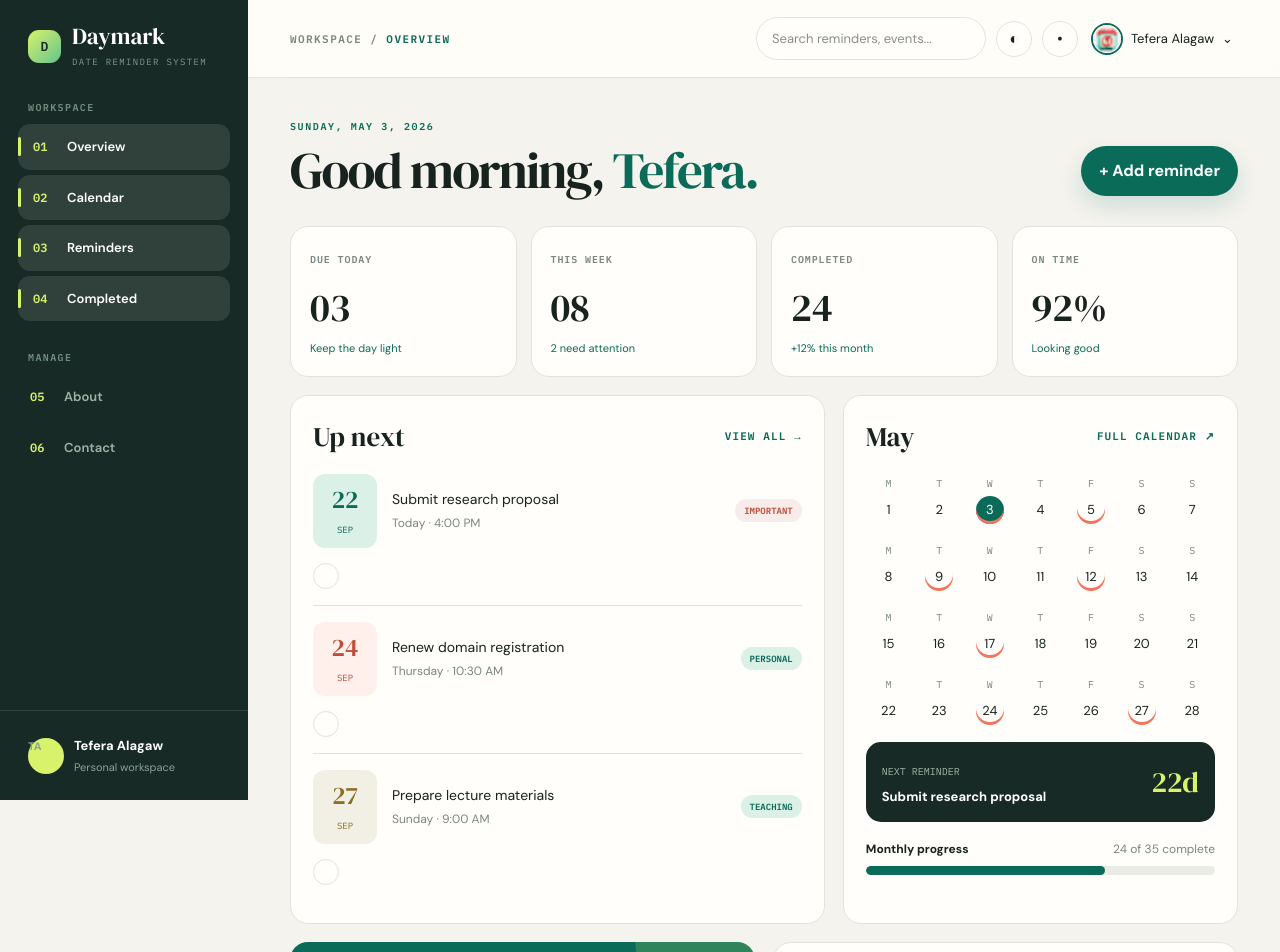
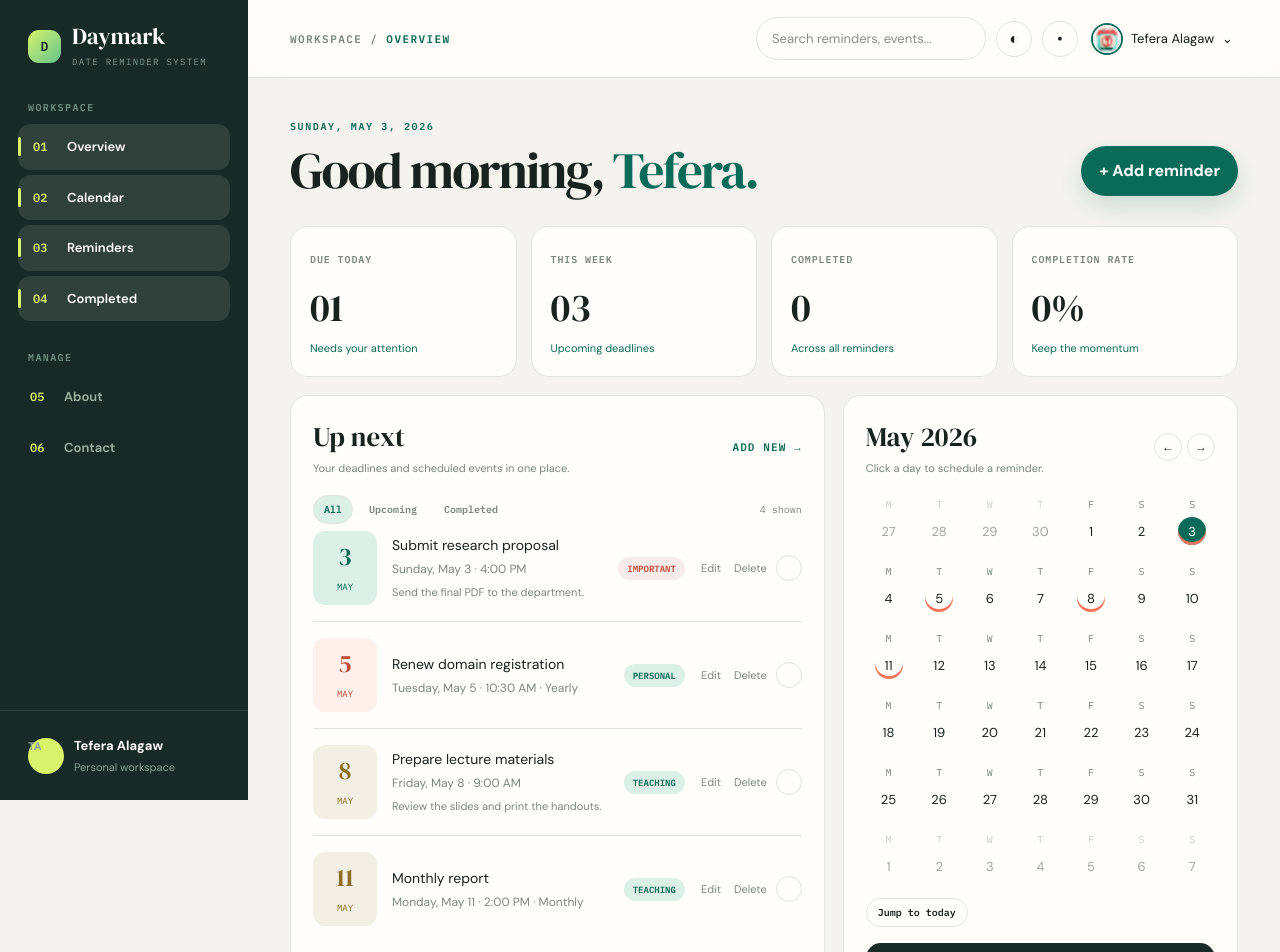
Before and after one commit to Tefe-Ala/Date_Reminder_System, a Vue app: page /home in a window 1280 px wide. Shown: the top 952 px of the page. Built offline with nearby package versions, Linux system fonts and the light colour scheme.

Commit message:
Update Home.vue

```diff
--- a/src/views/Home.vue
+++ b/src/views/Home.vue
@@ -5,58 +5,68 @@
         <p class="kicker">{{ dateLabel }}</p>
         <h1>Good morning, <em>Tefera.</em></h1>
       </div>
-      <button class="primary-button" @click="showModal = true">+ Add reminder</button>
+      <button class="primary-button" @click="openNewReminder()">+ Add reminder</button>
     </section>
 
     <section id="completed" class="metric-grid" aria-label="Reminder summary">
-      <article class="metric-card"><span class="metric-label">Due today</span><strong class="metric-value">03</strong><span class="metric-note">Keep the day light</span></article>
-      <article class="metric-card"><span class="metric-label">This week</span><strong class="metric-value">08</strong><span class="metric-note">2 need attention</span></article>
-      <article class="metric-card"><span class="metric-label">Completed</span><strong class="metric-value">{{ completedCount }}</strong><span class="metric-note">+12% this month</span></article>
-      <article class="metric-card"><span class="metric-label">On time</span><strong class="metric-value">92%</strong><span class="metric-note">Looking good</span></article>
+      <article class="metric-card"><span class="metric-label">Due today</span><strong class="metric-value">{{ String(dueToday.length).padStart(2, '0') }}</strong><span class="metric-note">{{ dueToday.length ? 'Needs your attention' : 'Nothing urgent' }}</span></article>
+      <article class="metric-card"><span class="metric-label">This week</span><strong class="metric-value">{{ String(thisWeek.length).padStart(2, '0') }}</strong><span class="metric-note">Upcoming deadlines</span></article>
+      <article class="metric-card"><span class="metric-label">Completed</span><strong class="metric-value">{{ completedCount }}</strong><span class="metric-note">Across all reminders</span></article>
+      <article class="metric-card"><span class="metric-label">Completion rate</span><strong class="metric-value">{{ completionRate }}%</strong><span class="metric-note">Keep the momentum</span></article>
     </section>
 
     <div class="dashboard-grid">
       <section id="reminders" class="content-panel">
-        <div class="panel-heading"><h2>Up next</h2><button class="panel-link" @click="showModal = true">View all →</button></div>
-        <div class="agenda">
-          <article v-for="reminder in reminders" :key="reminder.id" class="reminder-row">
-            <div class="reminder-date" :class="reminder.tone"><strong>{{ reminder.date }}</strong><span>{{ reminder.month }}</span></div>
-            <div class="reminder-copy"><h3 :style="reminder.done ? 'text-decoration: line-through; opacity: .5' : ''">{{ reminder.title }}</h3><p>{{ reminder.when }}</p></div>
-            <span class="tag" :class="{ green: reminder.tag !== 'Important' }">{{ reminder.tag }}</span>
-            <button class="complete-button" :class="{ done: reminder.done }" :aria-label="`Mark ${reminder.title} complete`" @click="toggleComplete(reminder)">{{ reminder.done ? '✓' : ' ' }}</button>
+        <div class="panel-heading"><div><h2>Up next</h2><p class="panel-subtitle">Your deadlines and scheduled events in one place.</p></div><button class="panel-link" @click="openNewReminder()">Add new →</button></div>
+        <div class="reminder-toolbar">
+          <div class="filter-buttons" role="group" aria-label="Filter reminders">
+            <button v-for="option in filterOptions" :key="option.value" :class="{ active: filter === option.value }" @click="filter = option.value">{{ option.label }}</button>
+          </div>
+          <span class="result-count">{{ visibleReminders.length }} shown</span>
+        </div>
+        <div v-if="!visibleReminders.length" class="empty-state">
+          <strong>No reminders match this view.</strong>
+          <p>Try another filter or add a new reminder to get started.</p>
+          <button class="secondary-button" @click="openNewReminder()">Create reminder</button>
+        </div>
+        <div v-else class="agenda">
+          <article v-for="reminder in visibleReminders" :key="reminder.id" class="reminder-row" :class="{ 'is-done': reminder.done }">
+            <div class="reminder-date" :class="reminderTone(reminder.tag)"><strong>{{ formatDay(reminder.date) }}</strong><span>{{ formatMonth(reminder.date) }}</span></div>
+            <div class="reminder-copy"><h3>{{ reminder.title }}</h3><p>{{ whenLabel(reminder) }}<span v-if="reminder.repeat !== 'None'"> · {{ reminder.repeat }}</span></p><p v-if="reminder.notes" class="reminder-notes">{{ reminder.notes }}</p></div>
+            <div class="reminder-side"><span class="tag" :class="{ green: reminder.tag !== 'Important' }">{{ reminder.tag }}</span><div class="reminder-actions"><button class="action-button" :aria-label="`Edit ${reminder.title}`" @click="editReminder(reminder)">Edit</button><button class="action-button danger" :aria-label="`Delete ${reminder.title}`" @click="deleteReminder(reminder)">Delete</button><button class="complete-button" :class="{ done: reminder.done }" :aria-label="`Mark ${reminder.title} complete`" @click="store.toggleComplete(reminder.id)">{{ reminder.done ? '✓' : '' }}</button></div></div>
           </article>
         </div>
       </section>
 
       <section id="calendar" class="content-panel">
-        <div class="panel-heading"><h2>{{ monthLabel }}</h2><button class="panel-link">Full calendar ↗</button></div>
-        <div v-for="week in calendarWeeks" :key="week[0].date" class="calendar-week">
-          <div v-for="day in week" :key="day.date" class="calendar-day" :class="{ today: day.date === today, 'has-event': eventDates.includes(day.date) }">
-            {{ day.label }}<strong>{{ day.date }}</strong>
-          </div>
+        <div class="panel-heading"><div><h2>{{ monthLabel }}</h2><p class="panel-subtitle">Click a day to schedule a reminder.</p></div><div class="calendar-controls"><button class="calendar-button" aria-label="Previous month" @click="store.setMonth(-1)">←</button><button class="calendar-button" aria-label="Next month" @click="store.setMonth(1)">→</button></div></div>
+        <div v-for="week in calendarWeeks" :key="week[0].iso" class="calendar-week">
+          <button v-for="day in week" :key="day.iso" class="calendar-day" :class="{ today: day.isToday, 'has-event': day.hasEvent, muted: !day.isCurrentMonth }" :aria-label="`Add reminder on ${day.iso}`" @click="openNewReminder(day.iso)">{{ day.label }}<strong>{{ day.date }}</strong></button>
         </div>
-        <div class="next-reminder"><div><span>NEXT REMINDER</span><b>{{ nextReminder.title }}</b></div><strong>{{ nextReminder.date }}d</strong></div>
-        <div class="progress-block"><div class="progress-row"><b>Monthly progress</b><span>{{ completedCount }} of 35 complete</span></div><div class="progress-bar"><i :style="{ width: `${Math.min(100, completedCount / 35 * 100)}%` }" /></div></div>
+        <button class="today-button" @click="store.goToCurrentMonth">Jump to today</button>
+        <div class="next-reminder"><div v-if="nextReminder"><span>NEXT REMINDER</span><b>{{ nextReminder.title }}</b></div><div v-else><span>ALL CLEAR</span><b>No upcoming reminders</b></div><strong>{{ daysUntilNext }}</strong></div>
+        <div class="progress-block"><div class="progress-row"><b>Completion progress</b><span>{{ completedCount }} of {{ reminders.length }} complete</span></div><div class="progress-bar"><i :style="{ width: `${completionRate}%` }" /></div></div>
       </section>
     </div>
 
     <div class="lower-grid">
       <section class="focus-card"><p class="kicker" style="color: var(--lime)">Make room for focus</p><h2>Small reminders. More headspace.</h2><p>Daymark keeps important dates visible without becoming another thing to manage.</p><a href="#reminders">Learn how it works →</a></section>
       <section class="tip-list" aria-label="Helpful insights">
-        <article class="tip-card"><span class="tip-icon">01</span><span><strong>3 reminders are due today</strong><span>Start with the one that unlocks the others.</span></span></article>
-        <article class="tip-card"><span class="tip-icon">02</span><span><strong>Your week is 68% planned</strong><span>There is still room for the unexpected.</span></span></article>
-        <article class="tip-card"><span class="tip-icon">03</span><span><strong>1 recurring reminder</strong><span>Monthly report is due in 8 days.</span></span></article>
+        <article class="tip-card"><span class="tip-icon">01</span><span><strong>{{ dueToday.length ? `${dueToday.length} reminder${dueToday.length === 1 ? '' : 's'} due today` : 'Nothing due today' }}</strong><span>{{ dueToday.length ? 'Start with the one that unlocks the others.' : 'Use the space for focused work.' }}</span></span></article>
+        <article class="tip-card"><span class="tip-icon">02</span><span><strong>{{ thisWeek.length }} reminder{{ thisWeek.length === 1 ? '' : 's' }} this week</strong><span>There is still room for the unexpected.</span></span></article>
+        <article class="tip-card"><span class="tip-icon">03</span><span><strong>{{ recurringCount }} recurring reminder{{ recurringCount === 1 ? '' : 's' }}</strong><span>{{ recurringCount ? 'Your repeating dates stay on the radar.' : 'Add a repeat schedule when a date comes back.' }}</span></span></article>
       </section>
     </div>
 
-    <div v-if="showModal" class="modal-layer" @click.self="showModal = false">
-      <section class="modal" aria-labelledby="new-reminder-title">
-        <div class="modal-head"><h2 id="new-reminder-title">New reminder</h2><button class="close-button" aria-label="Close" @click="showModal = false">×</button></div>
+    <div v-if="showModal" class="modal-layer" @click.self="closeModal">
+      <section class="modal" aria-labelledby="reminder-form-title">
+        <div class="modal-head"><div><p class="modal-kicker">{{ editingId ? 'Update your plan' : 'Add to your workspace' }}</p><h2 id="reminder-form-title">{{ editingId ? 'Edit reminder' : 'New reminder' }}</h2></div><button class="close-button" aria-label="Close" @click="closeModal">×</button></div>
         <form class="reminder-form" @submit.prevent="saveReminder">
-          <label>Reminder name<input v-model="form.title" required placeholder="What should you remember?" /></label>
-          <label>Date<input v-model="form.date" required type="date" /></label>
-          <label>Category<select v-model="form.tag"><option>Important</option><option>Personal</option><option>Teaching</option></select></label>
-          <button type="submit">Save reminder</button>
+          <label>Reminder name<input v-model.trim="form.title" required placeholder="What should you remember?" /></label>
+          <div class="form-row"><label>Date<input v-model="form.date" required type="date" /></label><label>Time<input v-model="form.time" type="time" /></label></div>
+          <div class="form-row"><label>Category<select v-model="form.tag"><option>Important</option><option>Personal</option><option>Teaching</option><option>Work</option></select></label><label>Repeat<select v-model="form.repeat"><option>None</option><option>Weekly</option><option>Monthly</option><option>Yearly</option></select></label></div>
+          <label>Notes<span class="optional">Optional</span><textarea v-model.trim="form.notes" rows="3" placeholder="Add context or a useful next step" /></label>
+          <div class="modal-actions"><button type="button" class="secondary-button" @click="closeModal">Cancel</button><button type="submit" class="primary-button">{{ editingId ? 'Save changes' : 'Save reminder' }}</button></div>
         </form>
       </section>
     </div>
@@ -65,44 +75,62 @@
 
 <script setup>
 import { computed, ref } from 'vue'
+import { storeToRefs } from 'pinia'
+import { useReminderStore } from '../stores/reminders'
 
-const now = new Date()
-const today = now.getDate()
-const dateLabel = new Intl.DateTimeFormat('en-US', { weekday: 'long', month: 'long', day: 'numeric', year: 'numeric' }).format(now)
-const monthLabel = new Intl.DateTimeFormat('en-US', { month: 'long' }).format(now)
-const eventDates = [3, 5, 9, 12, 17, 24, 27]
-const dayLabels = ['M', 'T', 'W', 'T', 'F', 'S', 'S']
-const calendarWeeks = Array.from({ length: 4 }, (_, week) =>
-  Array.from({ length: 7 }, (_, index) => ({ date: week * 7 + index + 1, label: dayLabels[index] })),
-)
+const store = useReminderStore()
+const { reminders, filter, visibleReminders, dueToday, thisWeek, completedCount, completionRate, recurringCount, nextReminder, monthLabel, calendarWeeks } = storeToRefs(store)
+const filterOptions = [{ value: 'all', label: 'All' }, { value: 'upcoming', label: 'Upcoming' }, { value: 'completed', label: 'Completed' }]
+const showModal = ref(false)
+const editingId = ref(null)
+const todayIso = toIsoDate(new Date())
+const form = ref(defaultForm())
 
-const reminders = ref([
-  { id: 1, date: 22, month: 'Sep', title: 'Submit research proposal', when: 'Today · 4:00 PM', tag: 'Important', tone: '', done: false },
-  { id: 2, date: 24, month: 'Sep', title: 'Renew domain registration', when: 'Thursday · 10:30 AM', tag: 'Personal', tone: 'coral', done: false },
-  { id: 3, date: 27, month: 'Sep', title: 'Prepare lecture materials', when: 'Sunday · 9:00 AM', tag: 'Teaching', tone: 'gold', done: false },
-])
-const showModal = ref(false)
-const form = ref({ title: '', date: '', tag: 'Important' })
-const completedCount = computed(() => 24 + reminders.value.filter((reminder) => reminder.done).length)
-const nextReminder = computed(() => reminders.value.find((reminder) => !reminder.done) || reminders.value[0])
+const dateLabel = new Intl.DateTimeFormat('en-US', { weekday: 'long', month: 'long', day: 'numeric', year: 'numeric' }).format(new Date())
+const daysUntilNext = computed(() => {
+  if (!nextReminder.value) return '—'
+  const days = Math.round((parseDate(nextReminder.value.date) - startOfToday()) / 86400000)
+  return days <= 0 ? 'Today' : `${days}d`
+})
 
-function toggleComplete(reminder) {
-  reminder.done = !reminder.done
+function defaultForm(date = todayIso) {
+  return { title: '', date, time: '09:00', tag: 'Important', repeat: 'None', notes: '' }
 }
 
+function toIsoDate(date) {
+  return `${date.getFullYear()}-${String(date.getMonth() + 1).padStart(2, '0')}-${String(date.getDate()).padStart(2, '0')}`
+}
+
+function parseDate(value) { return new Date(`${value}T12:00:00`) }
+function startOfToday() { const date = new Date(); date.setHours(0, 0, 0, 0); return date }
+function formatDay(value) { return parseDate(value).getDate() }
+function formatMonth(value) { return parseDate(value).toLocaleDateString('en-US', { month: 'short' }) }
+function formatTime(value) { return value ? new Date(`1970-01-01T${value}:00`).toLocaleTimeString('en-US', { hour: 'numeric', minute: '2-digit' }) : '' }
+function whenLabel(reminder) { return `${parseDate(reminder.date).toLocaleDateString('en-US', { weekday: 'long', month: 'short', day: 'numeric' })}${reminder.time ? ` · ${formatTime(reminder.time)}` : ''}` }
+function reminderTone(tag) { return tag === 'Personal' ? 'coral' : tag === 'Teaching' ? 'gold' : '' }
+
+function openNewReminder(date = todayIso) {
+  editingId.value = null
+  form.value = defaultForm(date)
+  showModal.value = true
+}
+
+function editReminder(reminder) {
+  editingId.value = reminder.id
+  form.value = { title: reminder.title, date: reminder.date, time: reminder.time || '', tag: reminder.tag, repeat: reminder.repeat || 'None', notes: reminder.notes || '' }
+  showModal.value = true
+}
+
+function closeModal() { showModal.value = false; editingId.value = null }
+
 function saveReminder() {
-  const date = form.value.date ? new Date(`${form.value.date}T00:00:00`) : now
-  reminders.value.push({
-    id: Date.now(),
-    date: date.getDate(),
-    month: date.toLocaleString('en-US', { month: 'short' }),
-    title: form.value.title,
-    when: date.toLocaleDateString('en-US', { weekday: 'long', month: 'short', day: 'numeric' }),
-    tag: form.value.tag,
-    tone: form.value.tag === 'Important' ? '' : 'coral',
-    done: false,
-  })
-  form.value = { title: '', date: '', tag: 'Important' }
-  showModal.value = false
+  const payload = { ...form.value }
+  if (editingId.value) store.updateReminder(editingId.value, payload)
+  else store.addReminder(payload)
+  closeModal()
+}
+
+function deleteReminder(reminder) {
+  if (window.confirm(`Delete “${reminder.title}”?`)) store.removeReminder(reminder.id)
 }
 </script>
```
